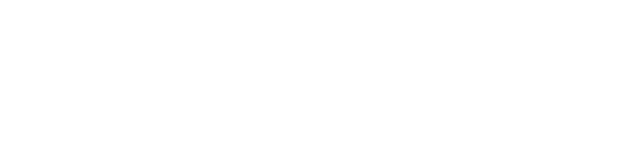
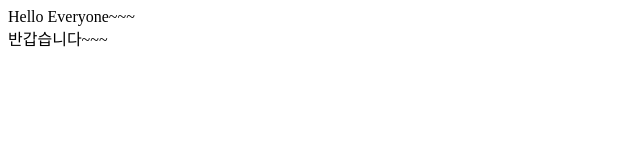
Before and after one commit to G1G1M/2024-OSS, a plain HTML site: page home.html in a window 1280 px wide. Shown: the whole page, without its empty margins (0-640 px from the left). Drawn offline with Linux system fonts and the light colour scheme.

Commit message:
update home.html

```diff
--- a/home.html
+++ b/home.html
@@ -3,7 +3,10 @@
   <head>
     <meta charset="UTF-8" />
     <meta name="viewport" content="width=device-width, initial-scale=1.0" />
-    <title>Welcome to My Home</title>
+    <title>Welcome to 2024OSS</title>
   </head>
-  <body></body>
+  <body>
+    <div>Hello Everyone~~~</div>
+    <div>반갑습니다~~~</div>
+  </body>
 </html>
```
Also changed, not shown: 1 other file.
